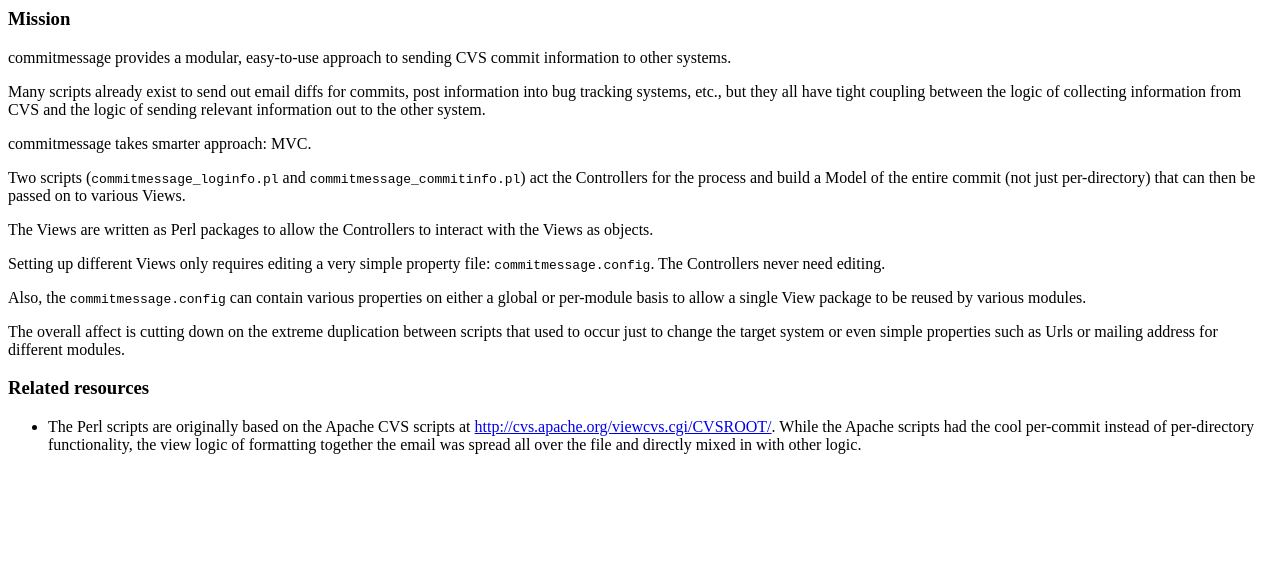
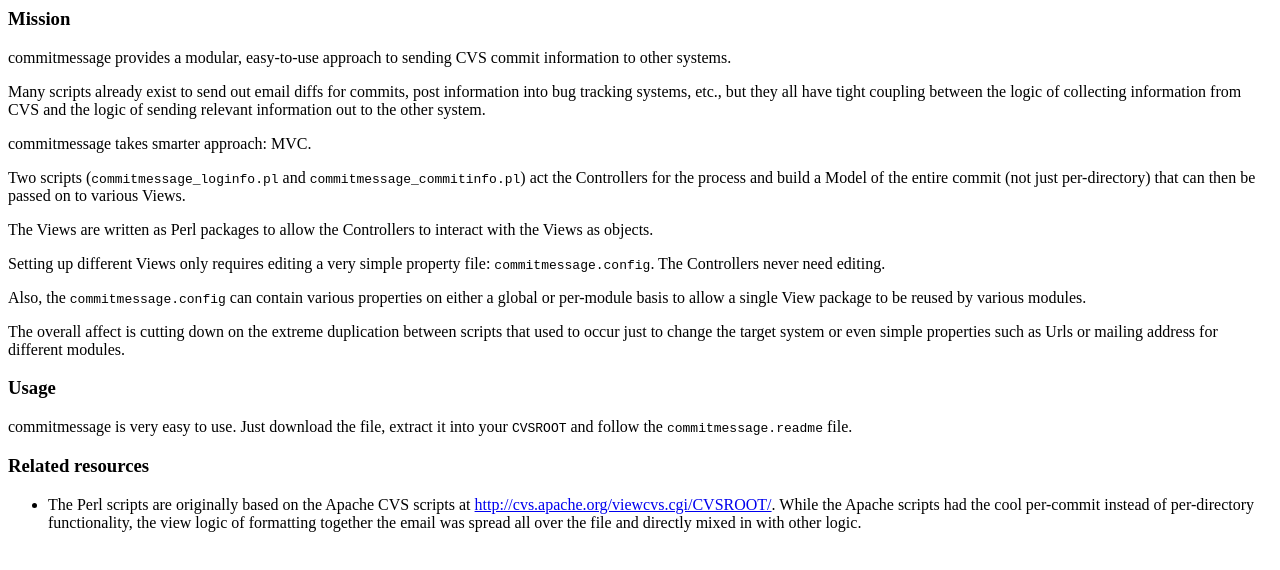
Before and after one commit to dagvl/commitmessage, a plain HTML site: page www/index.html in a window 1280 px wide. Drawn offline with Linux system fonts and the light colour scheme.

Commit message:
Added Usage

```diff
--- a/www/index.html
+++ b/www/index.html
@@ -48,6 +48,15 @@ by various modules.
 The overall affect is cutting down on the extreme duplication between scripts that
 used to occur just to change the target system or even simple properties such as
 Urls or mailing address for different modules.
+</p>
+
+<h3>Usage</h3>
+
+<p>
+commitmessage is very easy to use. Just download the file, extract it into
+your <code>CVSROOT</code> and follow the <code>commitmessage.readme</code>
+file.
+</p>
 
 <h3>Related resources</h3>
 
```
